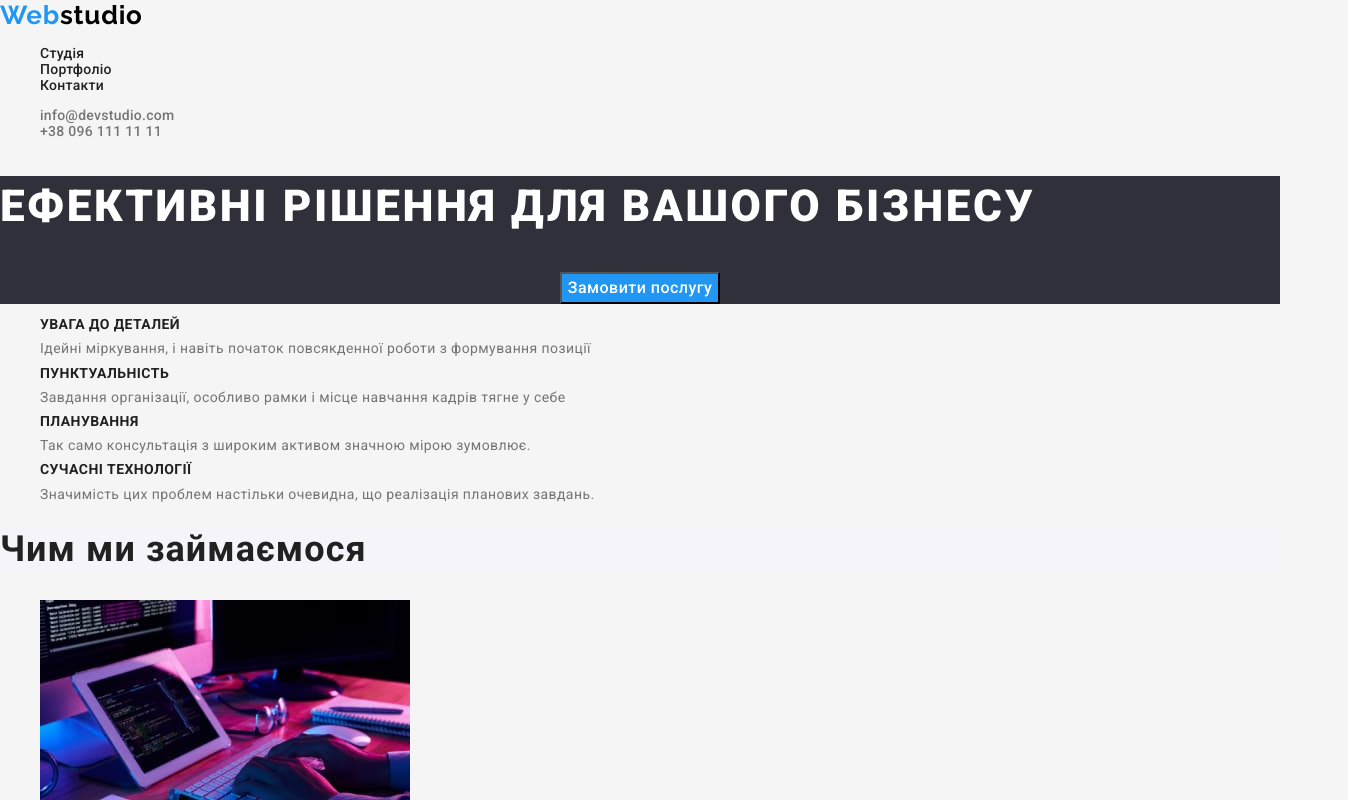
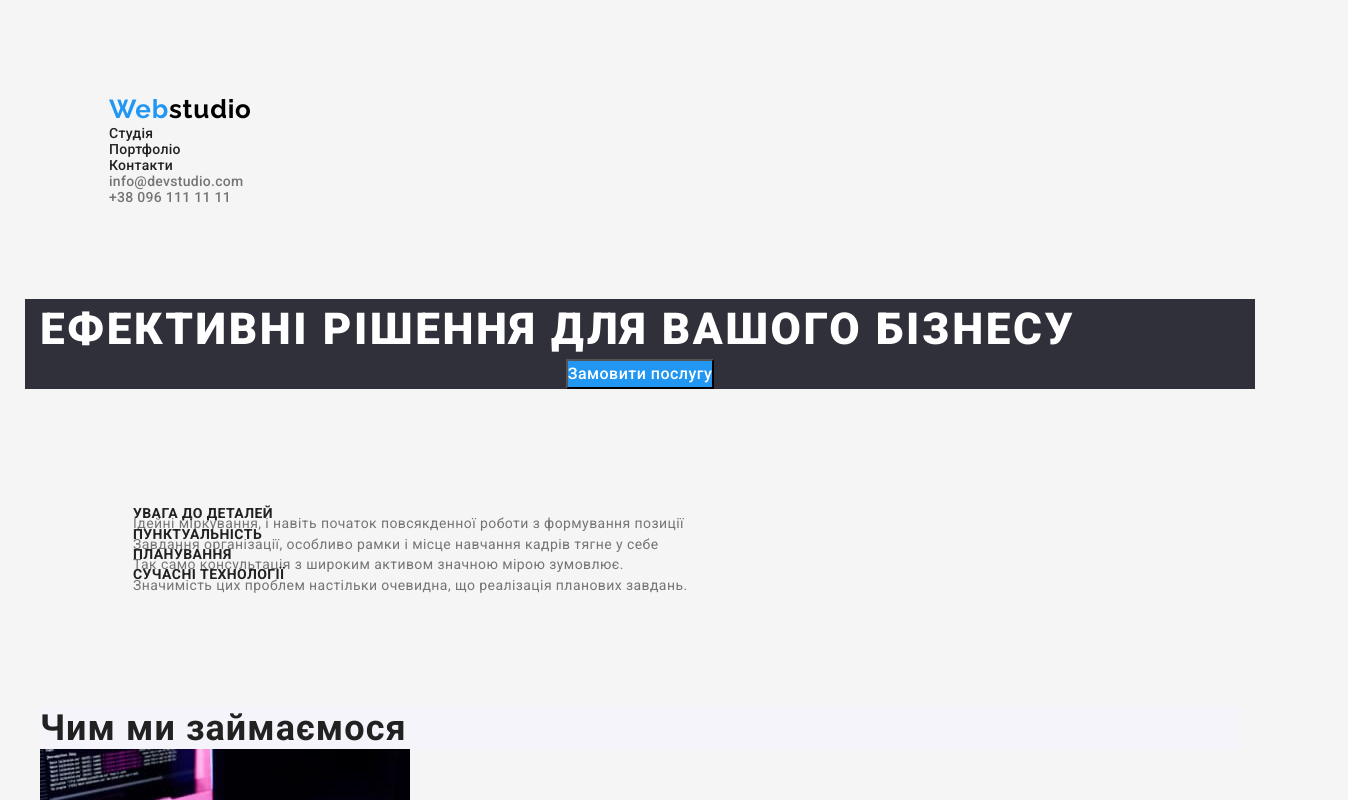
Before and after one commit to yuliia7723/goit-markup-hw-02.1, a plain HTML site: page index.html in a window 1280 px wide. Shown: the top 800 px of the page, 1348 px wide, since content can reach past the window. Drawn offline with nearby package versions, Linux system fonts and the light colour scheme.

Commit message:
начало

```diff
--- a/css/styles.css
+++ b/css/styles.css
@@ -29,6 +29,34 @@ body {
 }
 .link {
   text-decoration: none;
+}
+* {
+  margin: 0;
+  padding: 0;
+  list-style: none;
+  box-sizing: border-box;
+}
+*,
+*::before,
+*::after {
+  box-sizing: inherit;
+}
+p, h1, h2, h3, h4, h5, h6 {
+  margin: 0;
+}
+ul, ol {
+  margin: 0;
+  padding: 0;
+}
+.container {
+width: 1200px;
+padding-left: 15px;
+padding-right: 15px;
+margin: 0 auto;
+outline: 2px;
+}
+.nav-header {
+  margin: 94px;
 }
 .nav-link {
   color: var(--main-title-color);
@@ -131,7 +159,8 @@ text-transform: uppercase;
 /* /feature style */
 
 .feature {
-color:var(--main-background-color) ;
+color:var(--main-background-color);
+margin: 118px;
 }
 .feature-title {
   color: var(--main-title-color);
@@ -232,6 +261,10 @@ font-size: 26px;
 
 
 /* second page */
+
+
+
+
 .nav-header {
   background-color:var(--colr-heder) ;
 }
@@ -239,6 +272,9 @@ font-size: 26px;
   color: var(--second-btn-color);
 }
 /* filter */
+.filter {
+  margin: 56px;
+}
 
 .button-filter {
  font-family:inherit;
--- a/index.html
+++ b/index.html
@@ -15,7 +15,7 @@
     <title>business studio</title>
   </head>
   <body>
-    <header class="nav-header">
+    <header class="nav-header  container">
       <nav>
         <a href="./index.html" class="logo-web link">
           <span class="accent">Web</span>studio</a
@@ -49,11 +49,11 @@
       </ul>
     </header>
     <main>
-      <section class="hero">
+      <section class="hero container">
         <h1 class="hero-title">Ефективні рішення для вашого бізнесу</h1>
         <button type="button" class="button-main">Замовити послугу</button>
       </section>
-      <section class="feature">
+      <section class="feature container">
         <h2 class="visually-hidden">Наші переваги</h2>
 
         <ul class="list">
@@ -90,7 +90,7 @@
           </li>
         </ul>
       </section>
-      <section class="section">
+      <section class="section container">
         <h2 class="section-title">Чим ми займаємося</h2>
 
         <ul class="section-list list">
@@ -121,7 +121,7 @@
           </li>
         </ul>
       </section>
-      <section class="team">
+      <section class="team container">
         <h2 class="team-title">Наша команда</h2>
         <ul class="list">
           <li>
@@ -164,7 +164,7 @@
         </ul>
       </section>
     </main>
-    <footer class="footer">
+    <footer class="footer container">
       <a href="./index.html" class="logo-web-footer footer link"
         ><span class="accent">Web</span>Studio</a
       >
```
Also changed, not shown: portfolio.html (+3 -3 lines).
